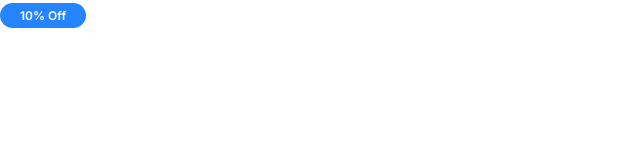
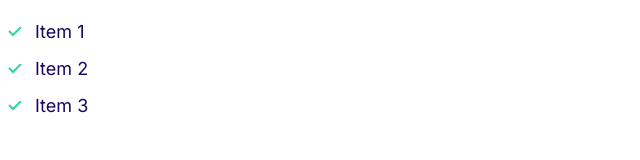
Before and after one commit to Aazan100/Moshify, a plain HTML site: page index.html in a window 1280 px wide. Shown: the whole page, without its empty margins (0-640 px from the left). Drawn offline with Linux system fonts and the light colour scheme.

Commit message:
Build the lists.

```diff
--- a/css/style.css
+++ b/css/style.css
@@ -122,3 +122,32 @@ a {
     font-size: 1.2rem;
   }
 }
+
+/* Lists */
+
+.list {
+  list-style: none;
+  padding-left: 0;
+  color: var(--color-headings);
+}
+
+.list--inline .list__item {
+  display: inline-block;
+  margin-right: 2rem;
+}
+
+.list--tick {
+  list-style-image: url(../images/tick.svg);
+  padding-left: 3rem;
+}
+
+.list--tick .list__item {
+  padding-left: 0.5rem;
+  margin-bottom: 1rem;
+}
+
+@media screen and (min-width: 1024) {
+  .list--tick .list__item {
+    padding-left: 0;
+  }
+}
--- a/index.html
+++ b/index.html
@@ -14,6 +14,10 @@
     <link rel="stylesheet" href="css/style.css" />
   </head>
   <body>
-    <span class="badge badge--primary badge--small">10% Off</span>
+    <ul class="list list--tick">
+      <li class="list__item">Item 1</li>
+      <li class="list__item">Item 2</li>
+      <li class="list__item">Item 3</li>
+    </ul>
   </body>
 </html>
```
Also changed, not shown: components/lists.html (added, +5 -0 lines), images/tick.svg (added).
